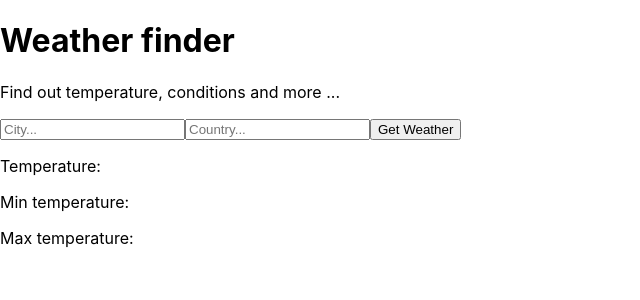
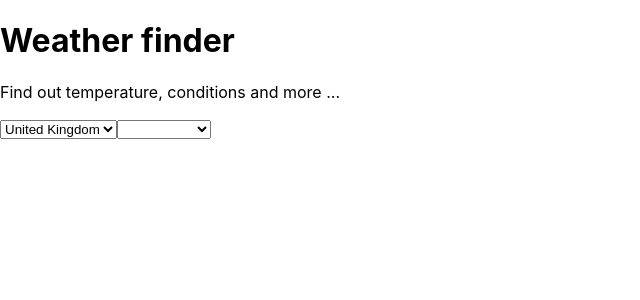
Before and after one commit to VadimKulyba/weather-presenter, a React (Create React App) app: page / in a window 1280 px wide. Shown: the top 300 px of the page, without its empty margins (0-640 px from the left). Built offline with nearby package versions, Linux system fonts and the light colour scheme.

Commit message:
feat(app): add components for cities and countries

```diff
--- a/src/App.js
+++ b/src/App.js
@@ -20,16 +20,11 @@ class App extends React.Component {
     };
   }
 
-  getWeather = async (event) => {
-    event.preventDefault();
-    const city = event.target.elements.city.value;
-    const country = event.target.elements.country.value;
-
+  getWeather = async (country, city) => {
     const resp = await fetch(`${API_URL}?q=${city},${country}&appid=${API_KEY}&units=metric`);
     const response_data = await resp.json();
 
-    if (city && country) {
-      console.log(response_data);
+    if (city) {
       this.setState({
         city: response_data.name,
         country: response_data.sys.country,
--- a/src/components/Form.js
+++ b/src/components/Form.js
@@ -1,13 +1,22 @@
 import React from "react";
 
+import Country from "./form/Country";
+
+import geoData from '../data/geo.json';
+
 class Form extends React.Component {
+    makeOptionItem = (name) => {
+        return <option>{name}</option>;
+    };
+
     render() {
         return (
-            <form onSubmit={this.props.getWeather}>
-                <input type="text" name="city" placeholder="City..."/>
-                <input type="text" name="country" placeholder="Country..."/>
-                <button>Get Weather</button>
-            </form>
+            <div>
+                <Country
+                    geoData={geoData}
+                    getWeather={this.props.getWeather}
+                    makeOptionItem={this.makeOptionItem}/>
+            </div>
         );
     }
 }
--- a/src/components/Presenter.js
+++ b/src/components/Presenter.js
@@ -4,10 +4,9 @@ class Presenter extends React.Component {
     render() {
         return (
             <div>
-                {  }
-                <p>Temperature: { this.props.temperature }</p>
-                <p>Min temperature: { this.props.minTemperature }</p>
-                <p>Max temperature: { this.props.maxTemperature }</p>
+                { this.props.city && this.props.country && <p>Temperature: { this.props.temperature }</p> }
+                { this.props.city && this.props.country &&  <p>Min temperature: { this.props.minTemperature }</p>}
+                { this.props.city && this.props.country && <p>Max temperature: { this.props.maxTemperature }</p>}
             </div>
         );
     }
--- /dev/null
+++ b/src/components/form/City.js
@@ -0,0 +1,40 @@
+import React from "react";
+
+class City extends React.Component {
+    constructor(props) {
+        super(props);
+        this.cityRef = React.createRef();
+        this.state = {
+            defaultCity: "",
+            activeCity: "",
+            error: undefined,
+        };
+    }
+
+    changeCityHandler = (event) => {
+        this.setState({
+            activeCity: event.target.value
+        });
+        this.props.getWeather(this.props.activeCountry, event.target.value);
+    }
+
+    selectorGenerator = () => {
+        const citiesList = this.props.geoData[this.props.activeCountry];
+        let result = [
+            this.props.makeOptionItem(this.state.defaultCity) ,
+            ...citiesList.map(this.props.makeOptionItem)]
+        return result;
+    }
+
+    render() {
+        return (
+            <select id="city-selector"
+                ref={this.cityRef}
+                onChange={this.changeCityHandler}>
+                {this.selectorGenerator()}
+            </select>
+        );
+    }
+}
+
+export default City;
--- /dev/null
+++ b/src/components/form/Country.js
@@ -0,0 +1,45 @@
+import React from "react";
+
+import City from "./City";
+
+class Country extends React.Component {
+    constructor(props) {
+        super(props);
+        const defaultCountry = "United Kingdom"
+        this.state = {
+            defaultCountry: defaultCountry,
+            activeCountry: defaultCountry,
+            error: undefined,
+        };
+    }
+
+    selectorGenerator = () => {
+        return Object.keys(this.props.geoData).map(this.props.makeOptionItem);
+    }
+
+    changeCountryHandler = (event) => {
+        this.setState({
+            activeCountry: event.target.value
+        });
+        this.props.getWeather(this.props.activeCountry, "");
+    }
+
+    render() {
+        return (
+            <div>
+                <select id="county-selector"
+                    onChange={this.changeCountryHandler}
+                    defaultValue={this.state.defaultCountry}>
+                    {this.selectorGenerator()}
+                </select>
+                <City
+                    geoData={this.props.geoData}
+                    activeCountry={this.state.activeCountry}
+                    getWeather={this.props.getWeather}
+                    makeOptionItem={this.props.makeOptionItem}/>
+            </div>
+        );
+    }
+}
+
+export default Country;
--- /dev/null
+++ b/src/data/geo.json
@@ -0,0 +1,22 @@
+{
+    "United States": [
+        "New York",
+        "Los Angeles",
+        "Chicago",
+        "Houston",
+        "Phoenix",
+        "Philadelphia",
+        "San Antonio",
+        "San Diego"
+    ],
+    "United Kingdom":[
+        "London",
+        "Edinburgh",
+        "Cardiff",
+        "Belfast",
+        "Glasgow",
+        "Birmingham",
+        "Liverpool",
+        "Manchester"
+    ]
+}
```
Also changed, not shown: 2 other files (tests, documents, lock files or other folders).
